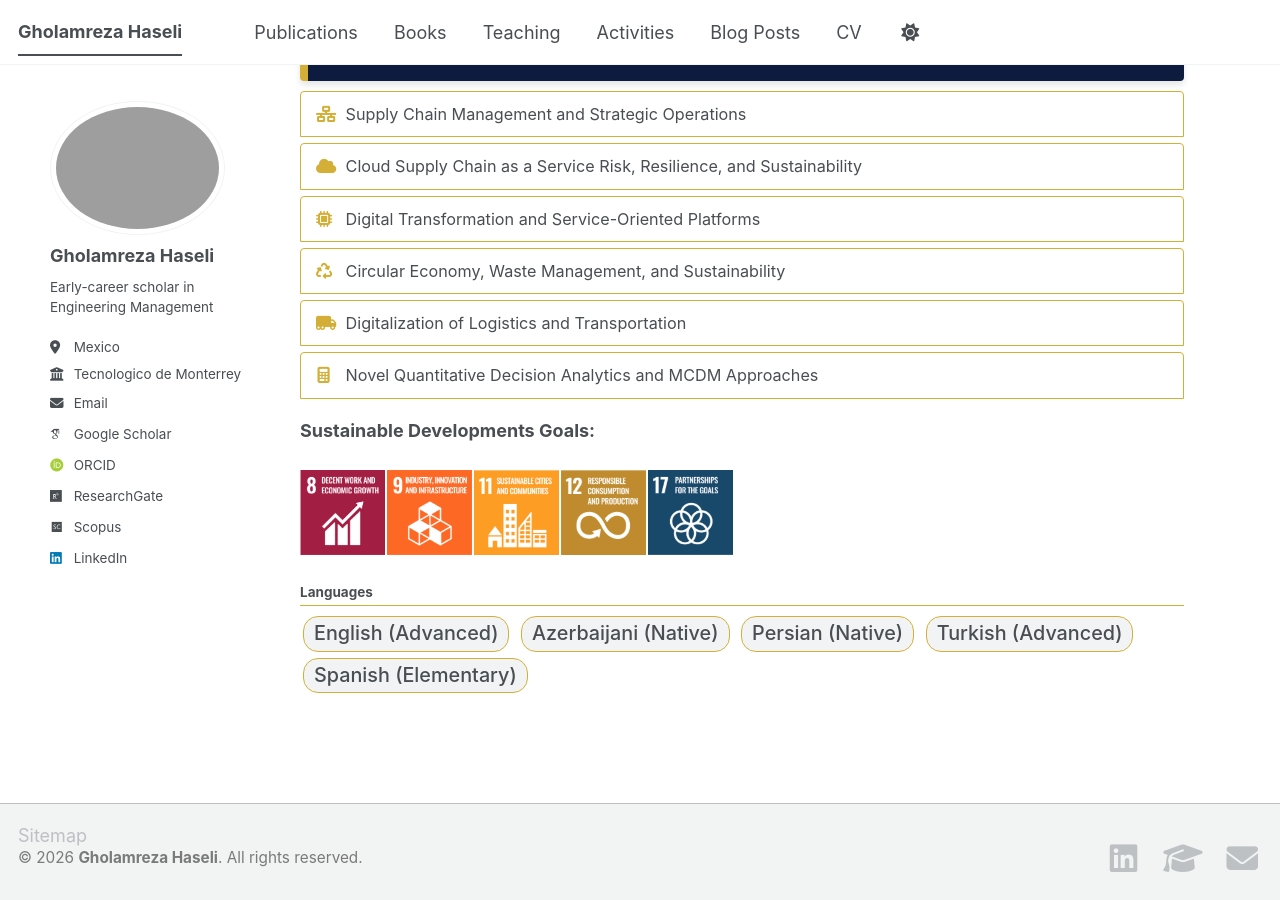
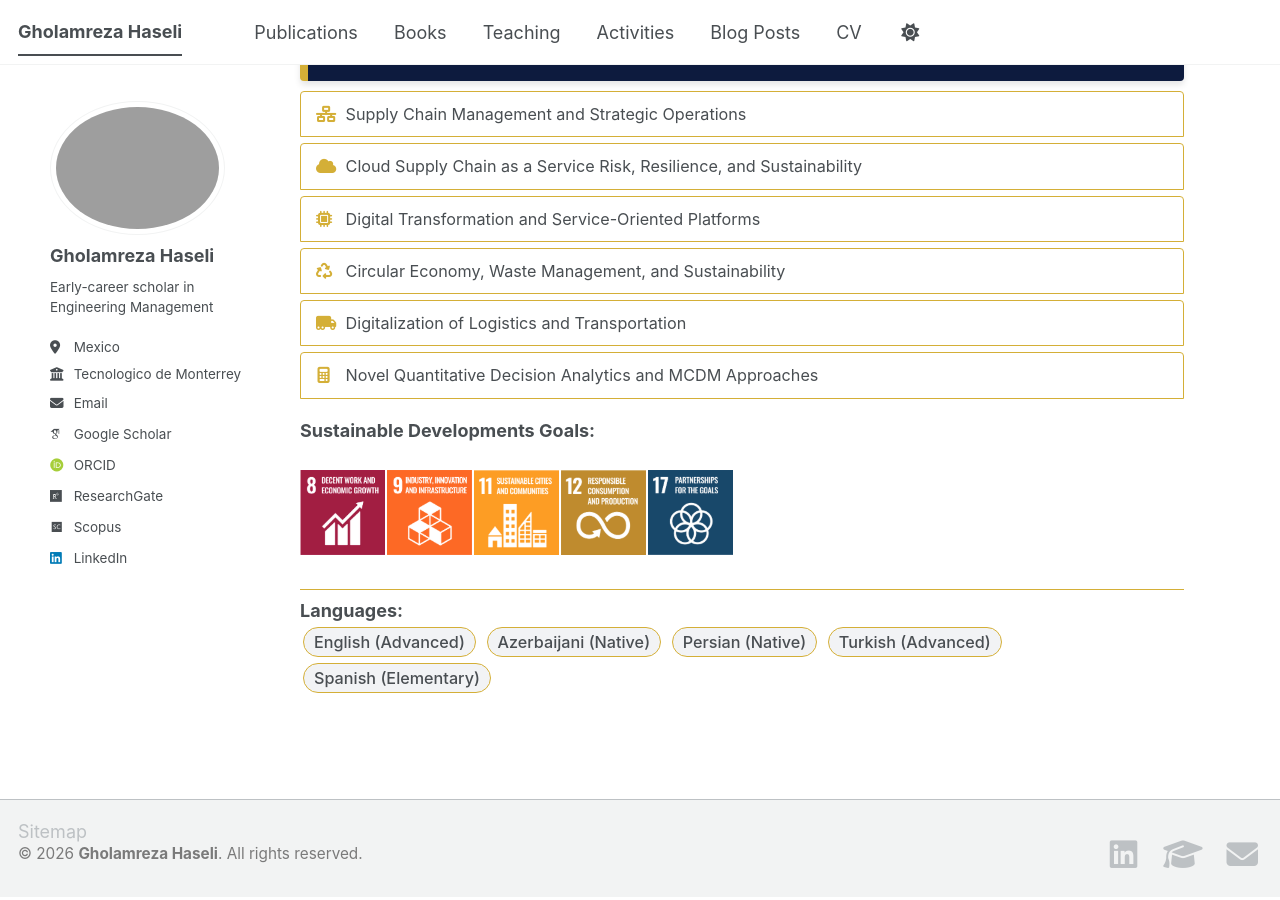
Before and after one commit to Gholamreza-Haseli/Gholamreza-Haseli.github.io, a Jekyll site: the page built from _pages/about.md, in a window 1280 px wide and 900 px high, scrolled down 718 px. Built offline with Jekyll 4.4.1, drawn with Linux system fonts in a browser that asks for light colours; some web fonts are replaced; a script bundle is joined from its source files by our own code; library files that are not in the unit come from our copies.

Commit message:
Update about.md

```diff
--- a/_pages/about.md
+++ b/_pages/about.md
@@ -165,8 +165,9 @@ I am currently pursuing my Ph.D. at [Tecnológico de Monterrey](https://tec.mx/e
 </div>
 
 <div class="language-section" style="margin-top: 20px;">
-  <h4 style="border-bottom: 1px solid #d4af37; padding-bottom: 5px;"><strong>Languages</strong></h4>
-  <p style="font-size: 1.1em;">
+  <h4 style="border-bottom: 1px solid #d4af37; padding-bottom: 5px;"></h4>
+  <strong>Languages:</strong>
+  <p style="font-size: 0.90em;">
     <span class="badge-lang">English (Advanced)</span>
     <span class="badge-lang">Azerbaijani (Native)</span>
     <span class="badge-lang">Persian (Native)</span>
```
